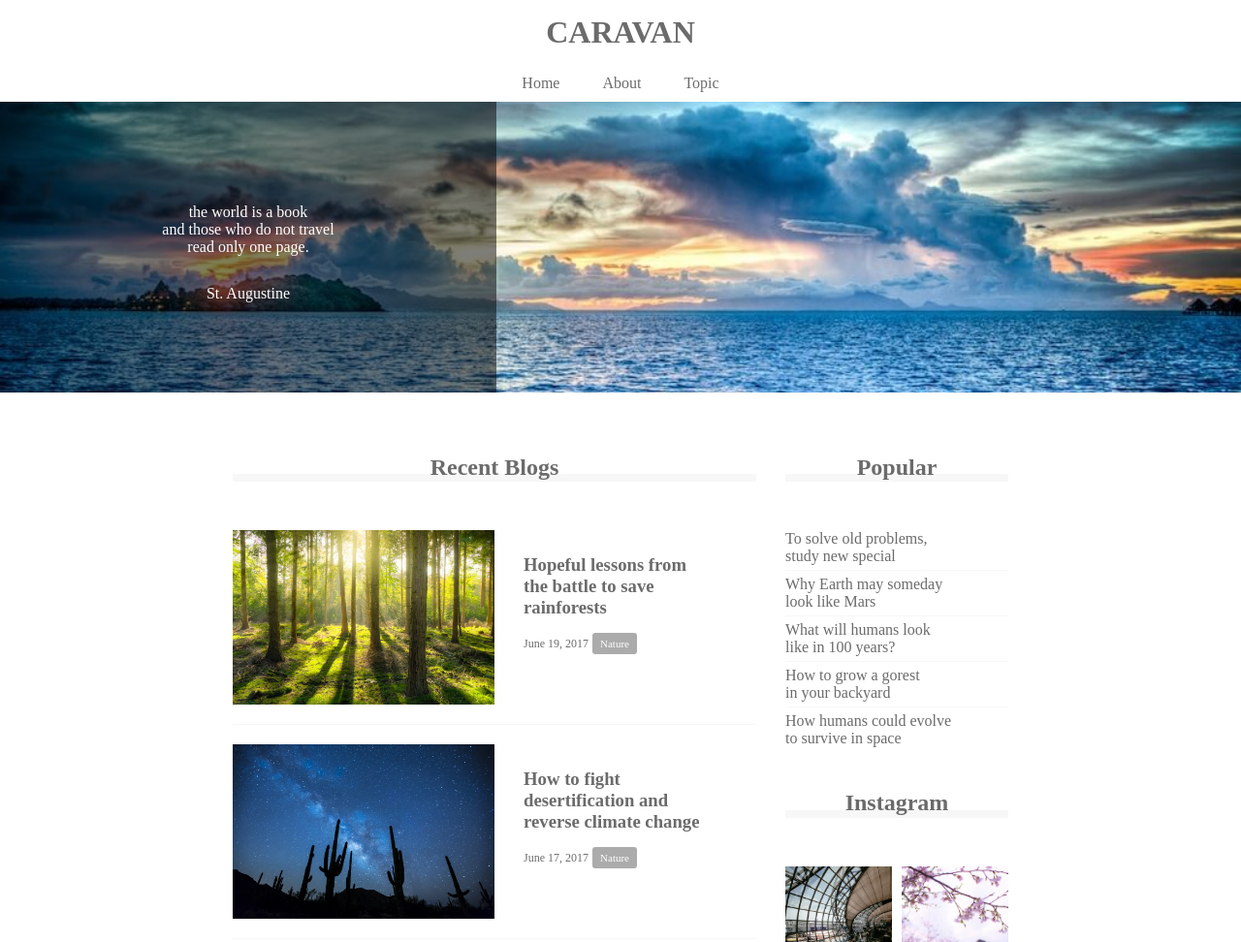
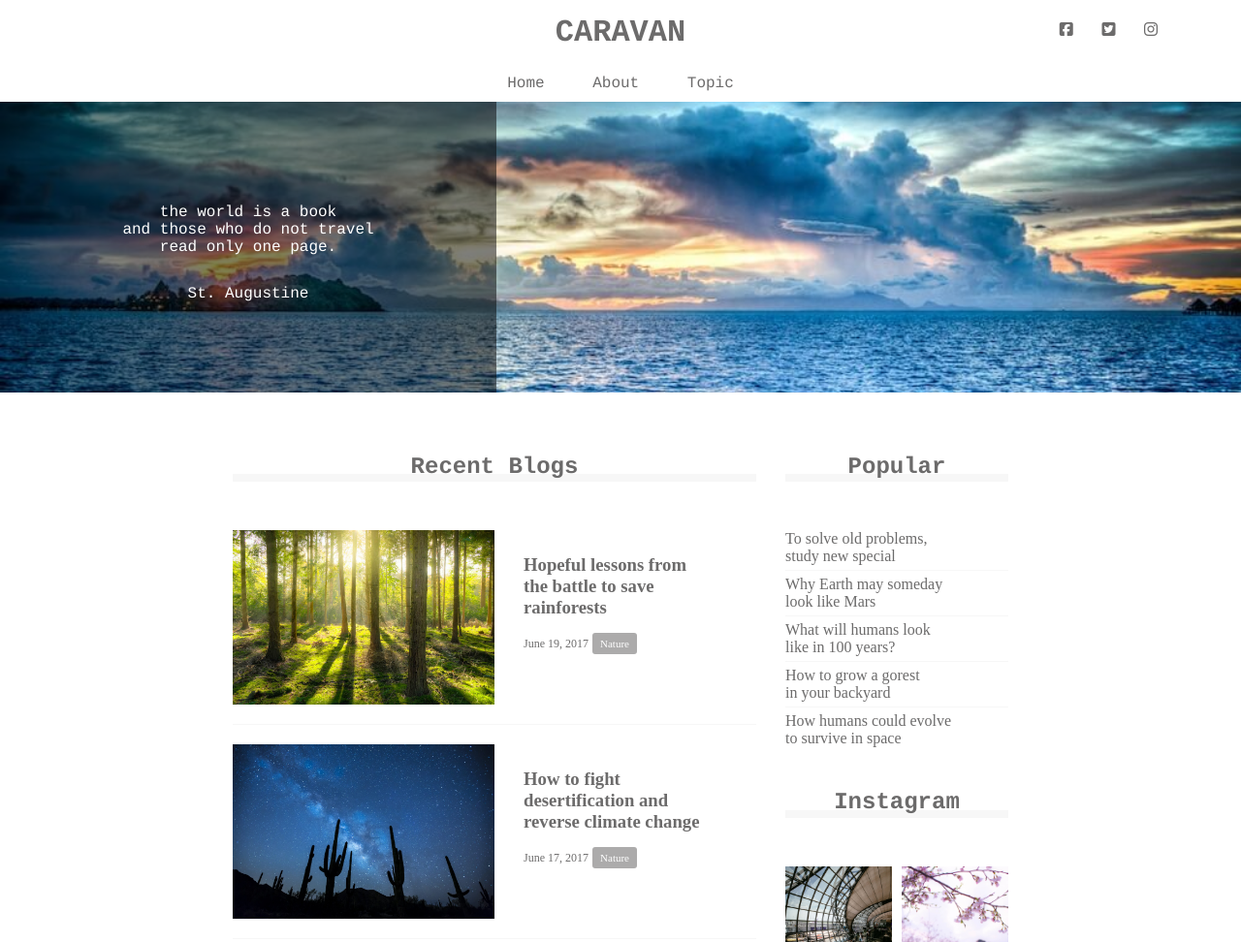
Before and after one commit to yui00219/caravan, a plain HTML site: page caravan/index.html in a window 1280 px wide. Shown: the top 972 px of the page at 97% size. Drawn offline with Linux system fonts and the light colour scheme.

Commit message:
[finish]1-9

```diff
--- a/caravan/index.html
+++ b/caravan/index.html
@@ -2,7 +2,7 @@
 <html lang="ja">
   <head>
     <meta charset="UTF-8" />
-    <!-- CSSファイルの読み込み -->
+    <script src="https://kit.fontawesome.com/ebc4d1f884.js" crossorigin="anonymous"></script>
     <link rel="stylesheet" href="style.css" />
     <title>CARAVAN</title>
   </head>
@@ -14,6 +14,13 @@
           CARAVAN
         </a>
       </h1>
+
+      <div class="social">
+
+        <i class="fab fa-facebook-square"></i>
+        <i class="fab fa-twitter-square"></i>
+        <i class="fab fa-instagram"></i>
+      </div>
     </header>
 
     <nav>
--- a/caravan/style.css
+++ b/caravan/style.css
@@ -9,11 +9,27 @@ a {
   text-decoration: none;
 }
 
+header, nav, h2, .main-visual, footer{
+  font-family: Chalkduster, "Bradley Hand", Courier, "Segoe Print", sans-serif;
+}
+
 header {
   width: 90%;
   padding: 15px 0;
   margin: 0 auto;
   text-align: center;
+  position: relative;
+}
+
+.social {
+  position:absolute;
+  top: 22px;
+  right: 22px;
+}
+
+.social i {
+  display: inline-block;
+  margin-left: 20px;
 }
 
 header .heading {
```
Also changed, not shown: .c9/metadata/environment/caravan/index.html, .c9/metadata/environment/caravan/style.css.
